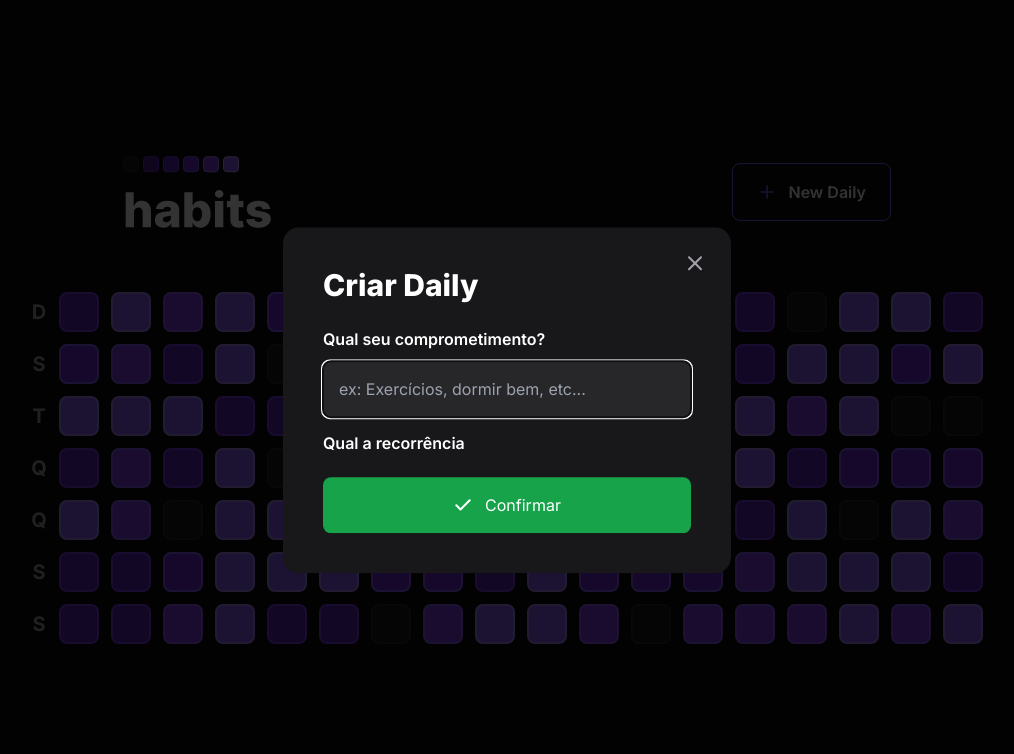
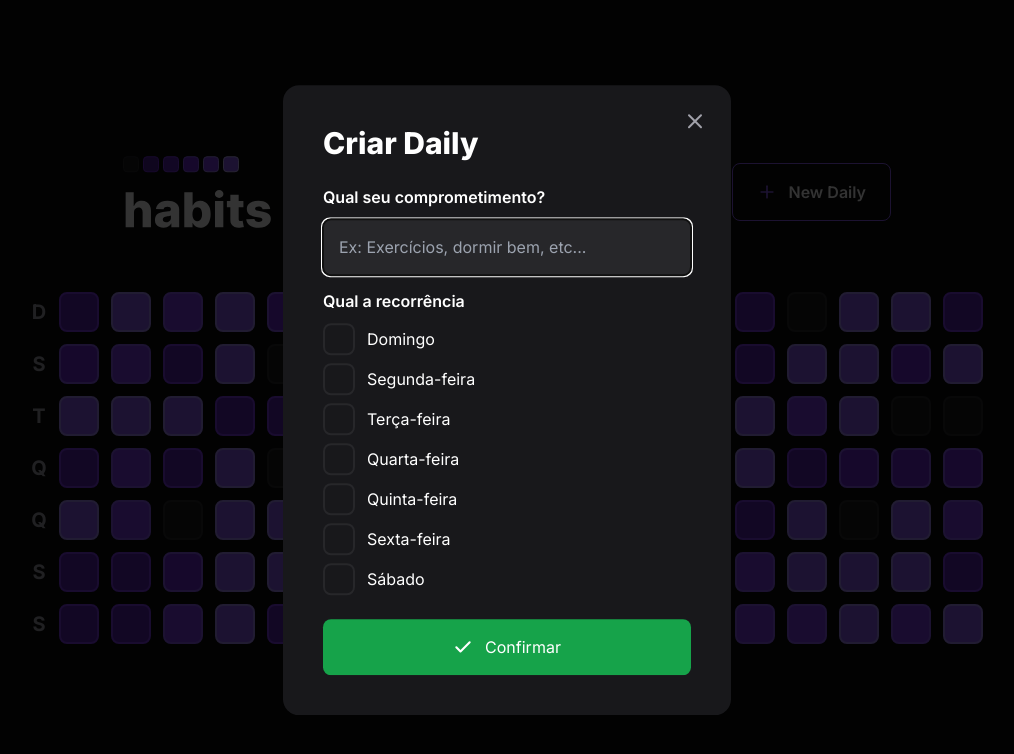
Before and after one commit to ogustavohp/daily, a Next.js app in the folder web/: page / in a window 1280 px wide. Both pictures are taken after a click on the button "New Daily". Shown: the top 754 px of the page, without its empty margins (133-1147 px from the left). Built offline with nearby package versions, Linux system fonts and the light colour scheme.

Commit message:
M: NewDailyForm

```diff
--- a/web/src/components/NewDailyForm.tsx
+++ b/web/src/components/NewDailyForm.tsx
@@ -1,8 +1,54 @@
 import { Check } from 'lucide-react'
+import * as Checkbox from '@radix-ui/react-checkbox'
+import { FormEvent, useState } from 'react'
+import { api } from '@/lib/axios'
+
+const availableWeekDays = [
+  'Domingo',
+  'Segunda-feira',
+  'Terça-feira',
+  'Quarta-feira',
+  'Quinta-feira',
+  'Sexta-feira',
+  'Sábado',
+]
 
 export default function NewDailyForm() {
+  const [title, setTitle] = useState('')
+  const [weekDays, setWeekDays] = useState<number[]>([])
+
+  function createNewHabit(e: FormEvent<HTMLFormElement>) {
+    e.preventDefault()
+
+    if (!title || weekDays.length === 0) {
+      return
+    }
+
+    api
+      .post('/habits', {
+        title,
+        weekDays,
+      })
+      .then(() => {
+        alert('Daily criada com sucesso!')
+        setTitle('')
+        setWeekDays([])
+      })
+      .catch((err) => console.error(err))
+  }
+
+  function handleToggleWeekDay(weekDay: number) {
+    if (weekDays.includes(weekDay)) {
+      const weekDaysWithRemovedOne = weekDays.filter((day) => day !== weekDay)
+      setWeekDays(weekDaysWithRemovedOne)
+    } else {
+      const weekDaysWithAddedOne = [...weekDays, weekDay]
+      setWeekDays(weekDaysWithAddedOne)
+    }
+  }
+
   return (
-    <form className="mt-6 flex w-full flex-col">
+    <form onSubmit={createNewHabit} className="mt-6 flex w-full flex-col">
       <label htmlFor="title" className="font-semibold leading-tight">
         Qual seu comprometimento?
       </label>
@@ -10,14 +56,35 @@ export default function NewDailyForm() {
       <input
         type="text"
         id="title"
-        placeholder="ex: Exercícios, dormir bem, etc..."
+        placeholder="Ex: Exercícios, dormir bem, etc..."
         className="mt-3 rounded-lg bg-zinc-800 p-4 text-white placeholder:text-zinc-400"
         autoFocus
+        value={title}
+        onChange={(e) => setTitle(e.target.value)}
       />
 
       <label htmlFor="" className="mt-4 font-semibold leading-tight">
         Qual a recorrência
       </label>
+
+      <div className="mt-3 flex flex-col gap-2">
+        {availableWeekDays.map((day, i) => (
+          <Checkbox.Root
+            key={`${day}-${i}`}
+            className="group flex items-center gap-3"
+            checked={weekDays.includes(i)}
+            onCheckedChange={() => handleToggleWeekDay(i)}
+          >
+            <div className="flex h-8 w-8 items-center justify-center rounded-lg border-2 border-zinc-800 bg-zinc-900 group-data-[state=checked]:border-green-500 group-data-[state=checked]:bg-green-500">
+              <Checkbox.Indicator>
+                <Check size={20} className="text-white" />
+              </Checkbox.Indicator>
+            </div>
+
+            <span className="leading-tight text-white">{day}</span>
+          </Checkbox.Root>
+        ))}
+      </div>
 
       <button
         type="submit"
```
